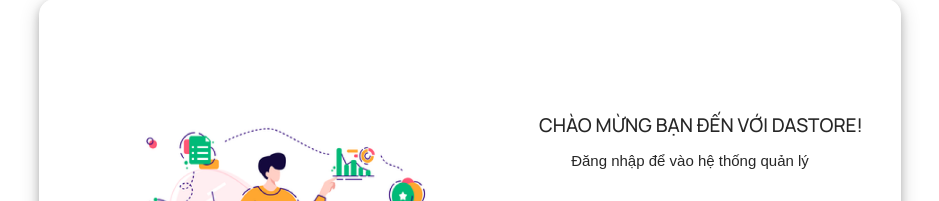
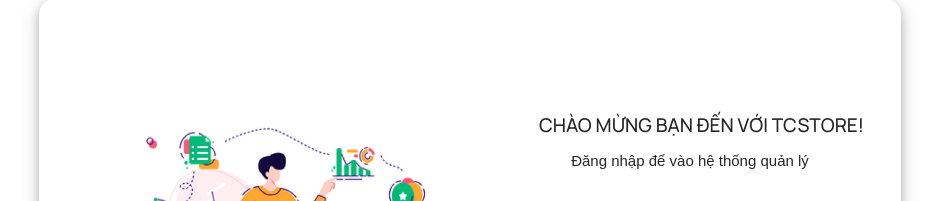
Before and after one commit to vutrieuIT/tlcn-tcstore, a React (Create React App) app in the folder tcstore-management/: page / in a window 1280 px wide. Shown: the part 151-352 px from the top of the page, without its empty margins (170-1109 px from the left). Built offline with nearby package versions, Linux system fonts and the light colour scheme.

Commit message:
update UI

```diff
--- a/tcstore-management/src/pages/Login/login.js
+++ b/tcstore-management/src/pages/Login/login.js
@@ -64,7 +64,7 @@
             onFinish={onFinish}
           >
             <Form.Item style={{ marginBottom: 3, marginTop: 65 }}>
-              <Divider style={{ marginBottom: 5, fontSize: 19 }} orientation="center">CHÀO MỪNG BẠN ĐẾN VỚI DASTORE!</Divider>
+              <Divider style={{ marginBottom: 5, fontSize: 19 }} orientation="center">CHÀO MỪNG BẠN ĐẾN VỚI TCSTORE!</Divider>
             </Form.Item>
             <Form.Item style={{ marginBottom: 16, textAlign: "center" }}>
               <p className="text">Đăng nhập để vào hệ thống quản lý</p>
```
Also changed, not shown: 2 other files (tests, documents, lock files or other folders).
